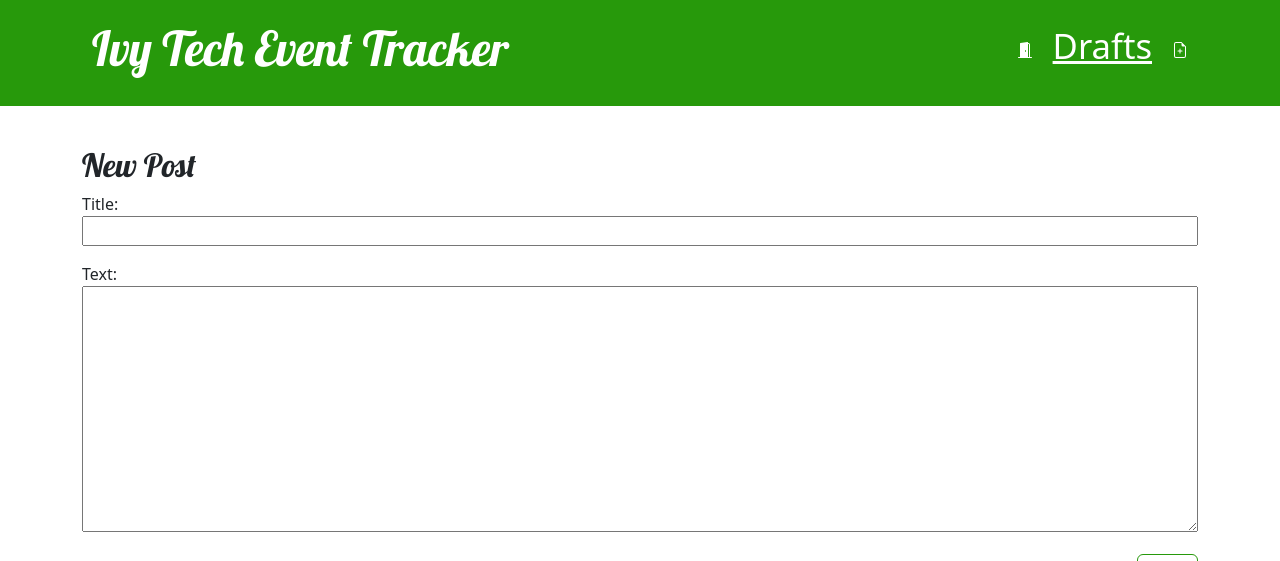
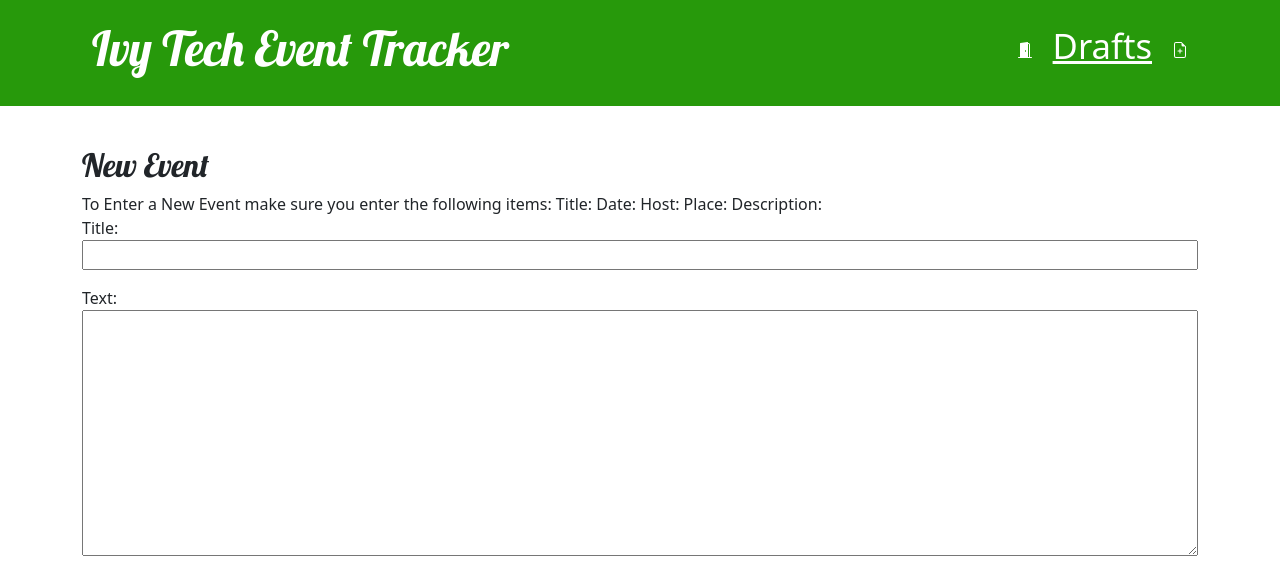
Before and after one commit to Miris0s4/final-project, a Django app: page /post/new/ in a window 1280 px wide. Shown: the top 561 px of the page. Run offline with Django 5.2, Linux system fonts and the light colour scheme; a user stored in the database is signed in.

Commit message:
finished entirely

```diff
--- a/blog/templates/blog/post_edit.html
+++ b/blog/templates/blog/post_edit.html
@@ -3,7 +3,14 @@
 
 <!--we need to say that this is the block content we want to base.html page to load-->
 {% block content %}
-    <h2>New Post</h2>
+    <h2>New Event</h2>
+    <a>To Enter a New Event make sure you enter the following items:
+        Title:
+        Date:
+        Host:
+        Place:
+        Description:
+    </a>
     <form method="POST" class="post-form">{% csrf_token %}
         {{ form.as_p }}
         <button type="submit" class="save btn btn-secondary">Save</button>
```
